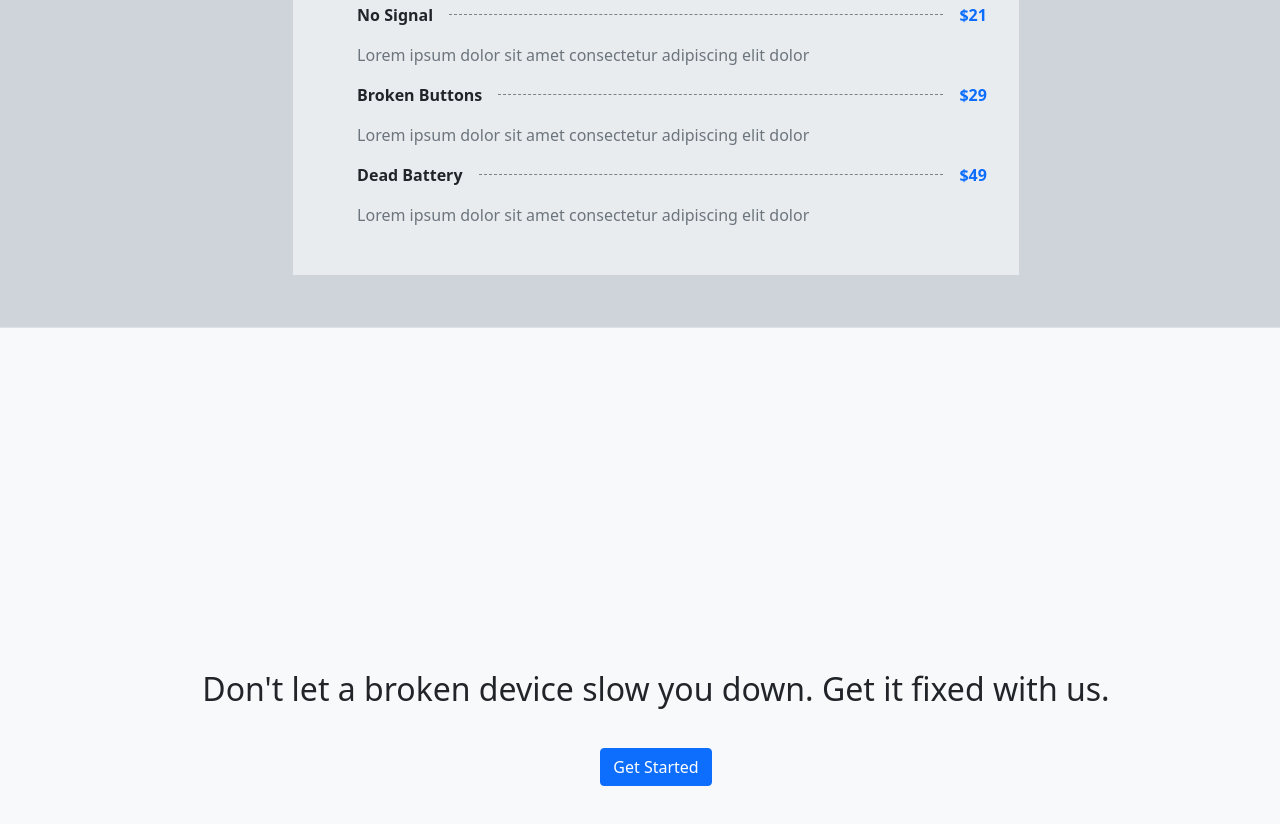
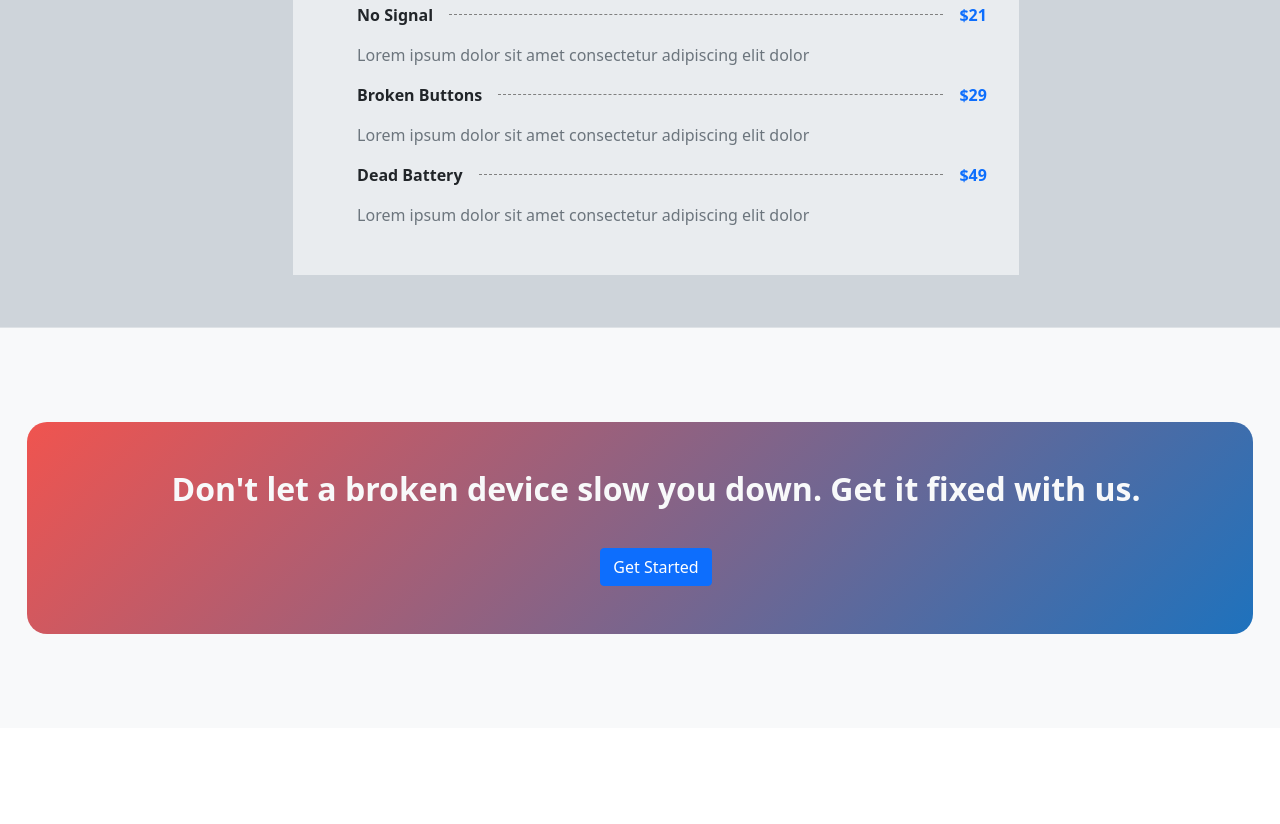
Before and after one commit to Vurnex/techrepairshop, a plain HTML site: page index.html in a window 1280 px wide. Shown: the part 3816-4640 px from the top of the page. After the commit the page ends 4544 px from the top, so only its background shows below. Drawn offline with nearby package versions, Linux system fonts and the light colour scheme.

Commit message:
Adjust call to action styles

```diff
--- a/css/styles.scss
+++ b/css/styles.scss
@@ -15,6 +15,9 @@ html {
 
     --color-pricing-list: #F5F4F5;
     --color-prices: #0d6efd;
+
+    --color-cta-first: #f0544f;
+    --color-cta-second: #1e72bd;
 
     --padding-sides: 1em 5em 1em 5em;
 
@@ -332,6 +335,13 @@ html {
 .call-to-action {
 
     justify-content: center;
+    min-height: 50vh;
+}
+
+.action-container {
+
+    background-image: linear-gradient(135deg, var(--color-cta-first ) 0%, var(--color-cta-second ) 100%);
+    border-radius: 20px;
 }
 
 .action-main {
@@ -340,7 +350,17 @@ html {
     flex-direction: column;
     align-items: center;
     gap: 2em;
+    padding: 2em;
 
+}
+
+.action-header-cont {
+
+    h2 {
+
+        color: var(--color-main);
+        font-weight: bold;
+    }
 }
 
 @media (max-width: 660px) {
```
Also changed, not shown: css/styles.css, 1 other file.
